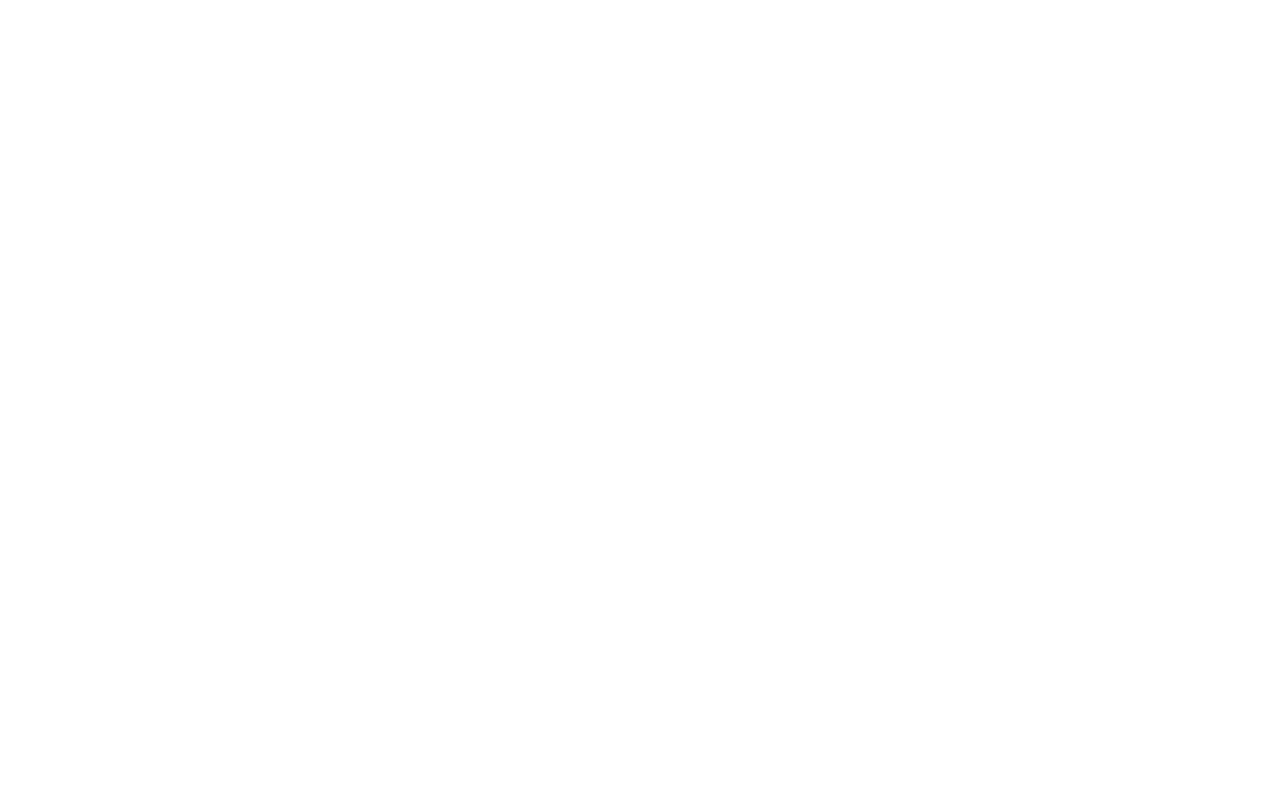
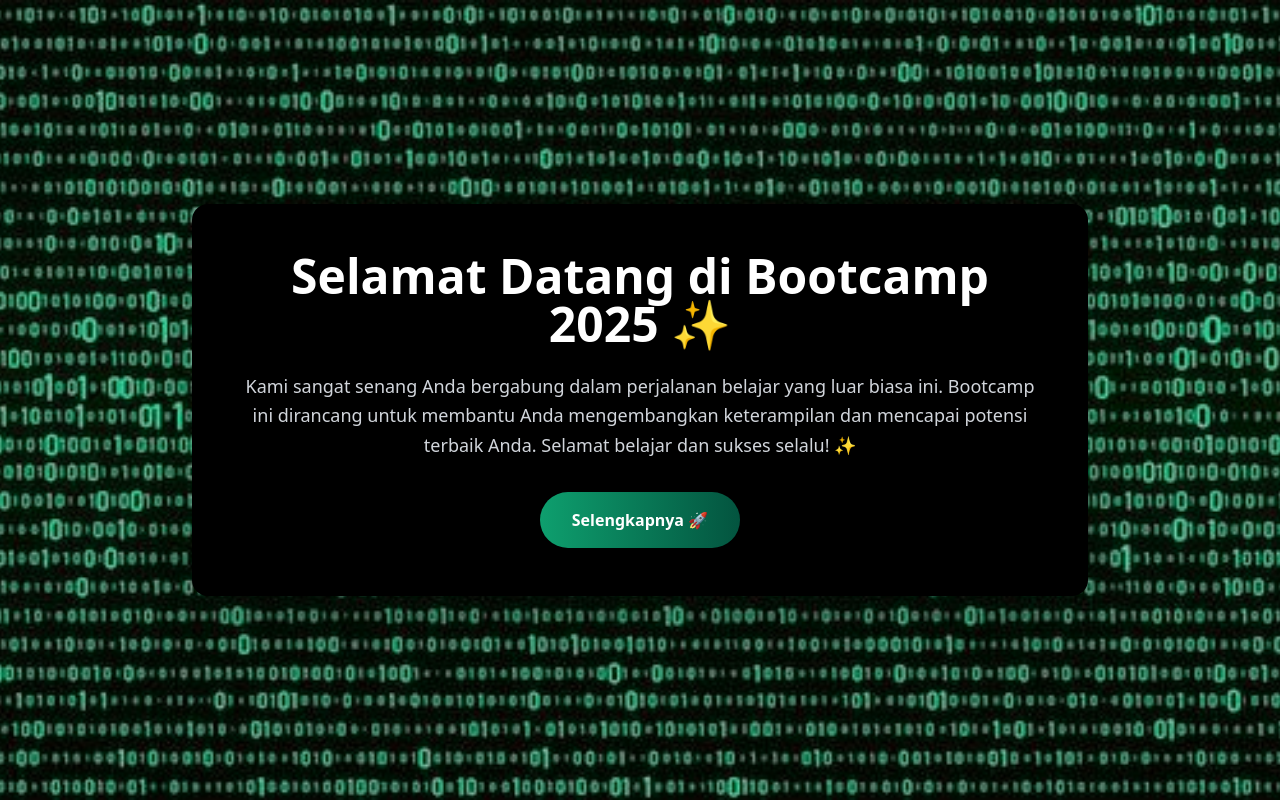
Before and after one commit to projectbinusa/portofoliomranggen-client, a React (Vite) app: page / in a window 1280 px wide. Before the commit this address had no page. Built offline with nearby package versions, Linux system fonts and the light colour scheme.

Commit message:
membuat page sambutan

```diff
--- a/src/App.jsx
+++ b/src/App.jsx
@@ -1,5 +1,6 @@
 import { BrowserRouter as Router, Routes, Route } from "react-router-dom";
 
+import Sambutan from "./page/Sambutan"; // Perbarui jalur impor ke folder "page"
 import PageSiswa from "./siswa/PageSiswa";
 import TambahSiswa from "./siswa/TambahSiswa";
 import EditSiswa from "./siswa/EditSiswa";
@@ -26,6 +27,7 @@ function App() {
   return (
     <Router>
       <Routes>
+        <Route path="/" element={<Sambutan />} /> {/* Rute Sambutan */}
         <Route path="/siswa" element={<PageSiswa />} />
         <Route path="/tambah-siswa" element={<TambahSiswa />} />
         <Route path="/edit-siswa/:id" element={<EditSiswa />} />
--- /dev/null
+++ b/src/page/Sambutan.jsx
@@ -0,0 +1,33 @@
+import React from "react";
+import kodeImage from "../assets/kode.jpg";
+
+const Sambutan = () => {
+  return (
+    <div
+      className="absolute top-0 left-0 w-full h-full flex items-center justify-center"
+      style={{
+        backgroundImage: `url(${kodeImage})`,
+        backgroundSize: "cover",
+        backgroundPosition: "center",
+      }}
+    >
+      <div className="bg-black p-12 rounded-2xl shadow-2xl max-w-4xl text-center">
+        <h1 className="text-5xl font-extrabold text-white mb-6 drop-shadow-lg">
+          Selamat Datang di Bootcamp 2025 ✨
+        </h1>
+        <p className="text-gray-300 text-lg mb-8 leading-relaxed">
+          Kami sangat senang Anda bergabung dalam perjalanan belajar yang luar biasa ini.
+          Bootcamp ini dirancang untuk membantu Anda mengembangkan keterampilan dan
+          mencapai potensi terbaik Anda. Selamat belajar dan sukses selalu! ✨
+        </p>
+        <button
+          className="bg-gradient-to-r from-green-500 to-green-800 text-white font-bold px-8 py-4 rounded-full shadow-lg hover:opacity-90 transition"
+        >
+          Selengkapnya 🚀
+        </button>
+      </div>
+    </div>
+  );
+};
+
+export default Sambutan;
```
Also changed, not shown: src/assets/kode.jpg (added).
